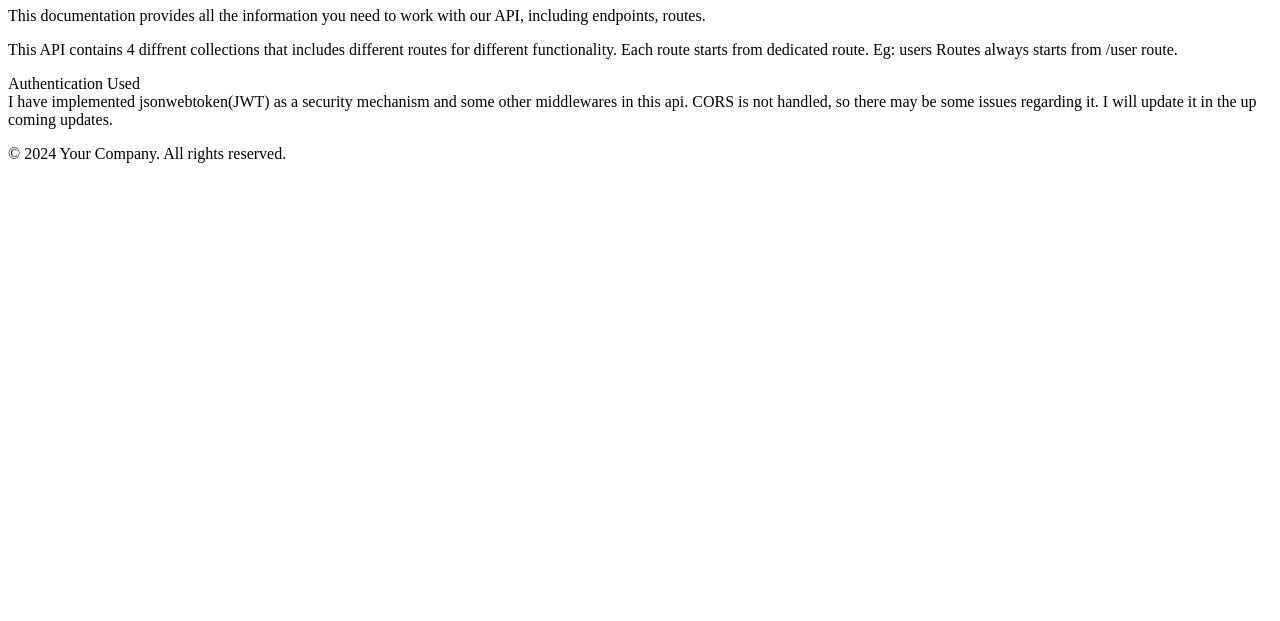
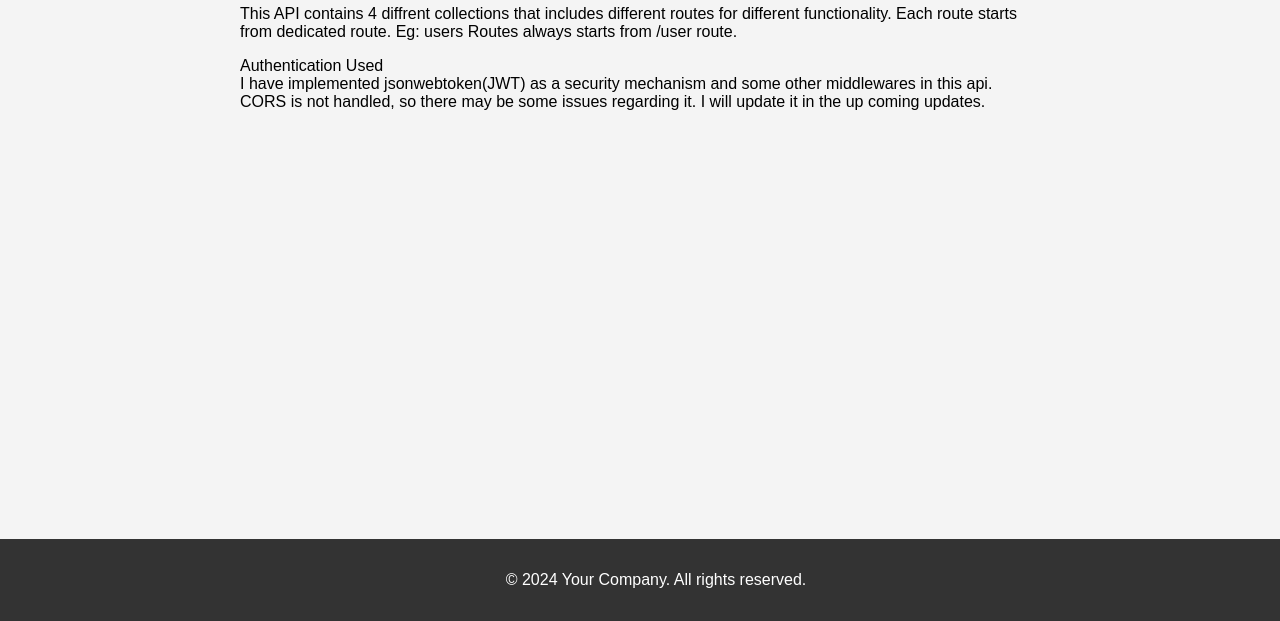
Before and after one commit to useranonymous001/twitter-backend-clone, a website: page docs/index.html in a window 1280 px wide. Shown: the part 179-800 px from the top of the page. Drawn offline with Linux system fonts and the light colour scheme; the site is published under a folder, as on GitHub Pages, so addresses that start at the root find nothing.

Commit message:
Update index.html

```diff
--- a/docs/index.html
+++ b/docs/index.html
@@ -5,7 +5,7 @@
     <meta http-equiv="X-UA-Compatible" content="IE=edge" />
     <meta name="viewport" content="width=device-width, initial-scale=1.0" />
     <title>API Documentation</title>
-    <link rel="stylesheet" href="/twitter-backend-clone/style.css" />
+    <link rel="stylesheet" href="style.css" />
   </head>
   <body>
     <header>
```
